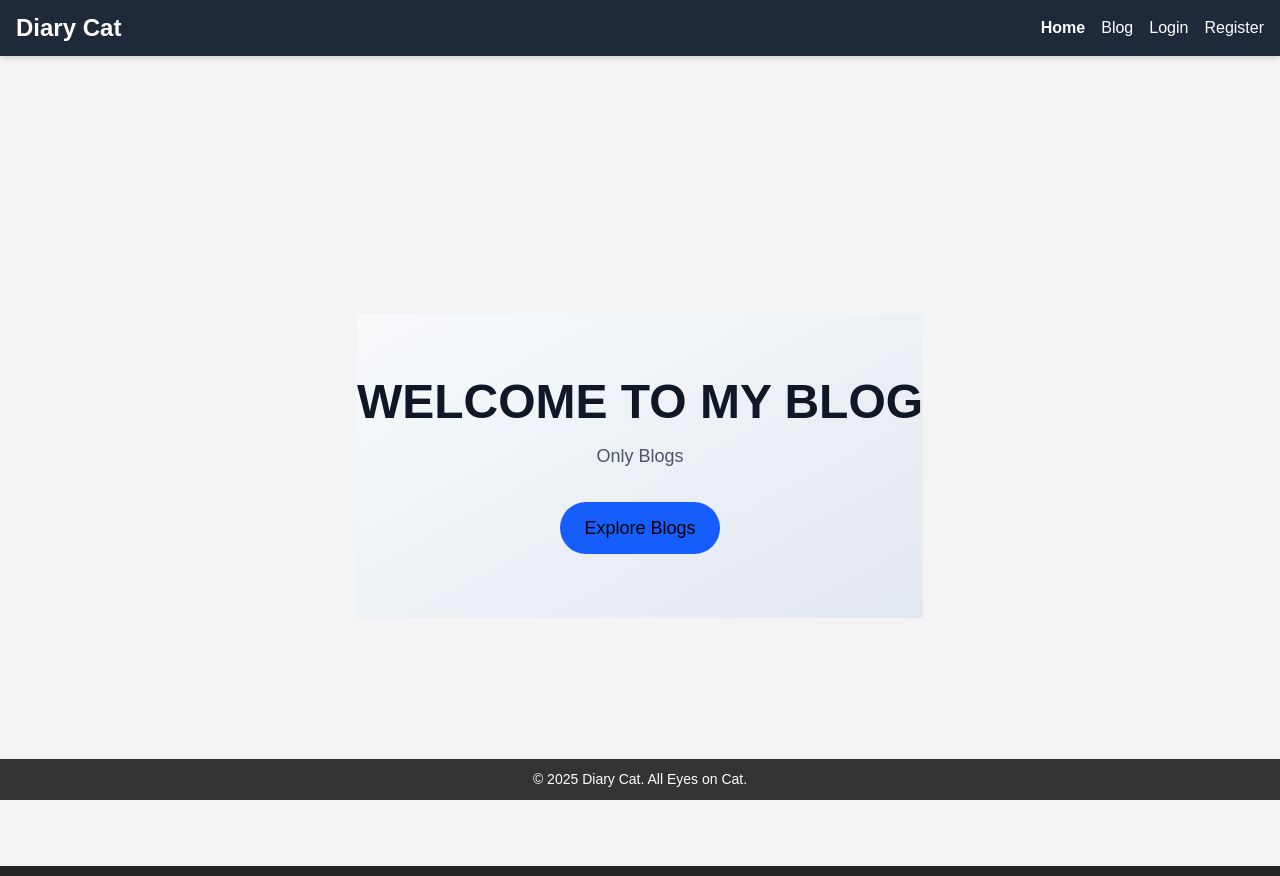
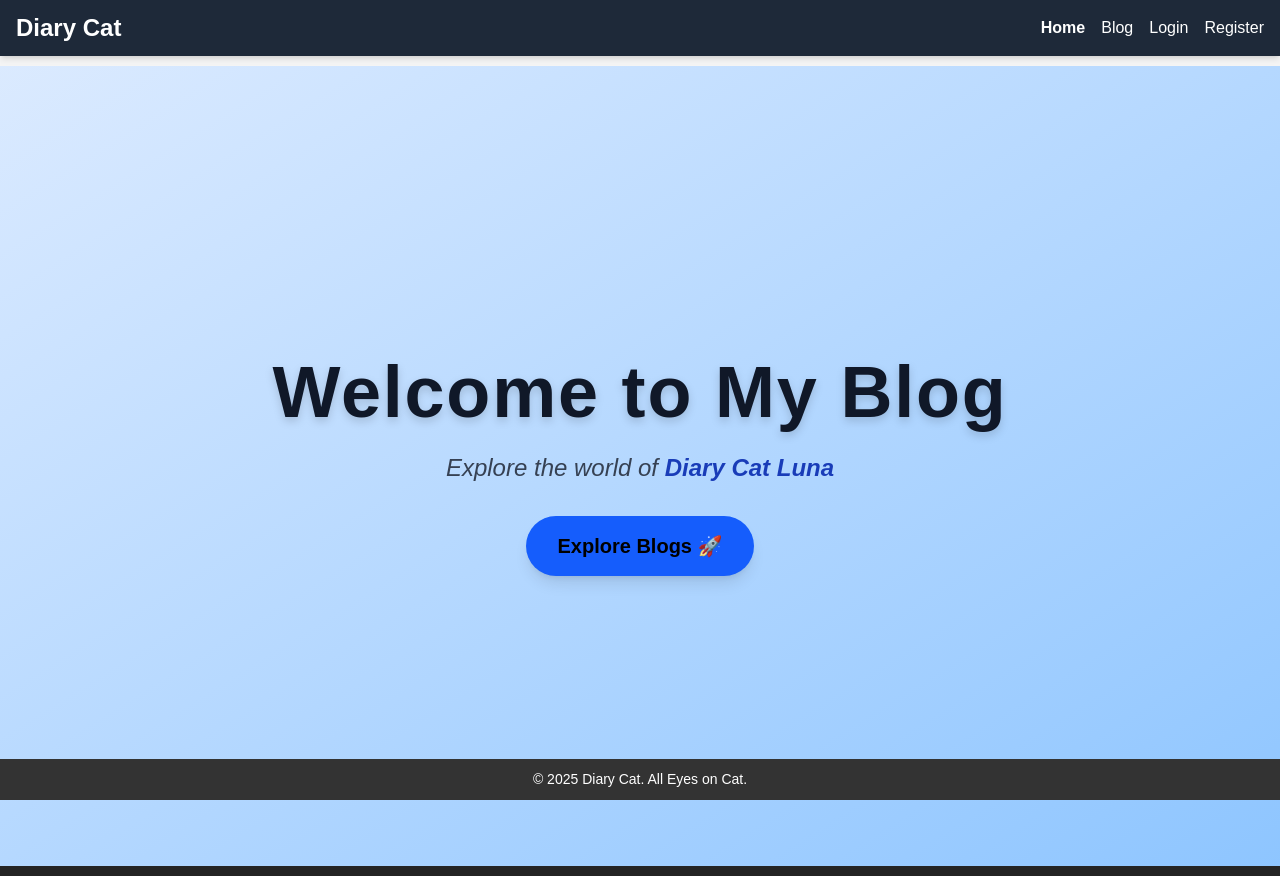
Before and after one commit to LuqmanNurhakimRosli/HistoryChannel, a React (Vite) app: page / in a window 1280 px wide. Built offline with nearby package versions, Linux system fonts and the light colour scheme; no server answers.

Commit message:
nice add

```diff
--- a/src/App.css
+++ b/src/App.css
@@ -12,14 +12,17 @@ a {
   text-decoration: none;
   color: inherit;
 }
+.flex-grow {
+  flex-grow: 1;
+}
 
 .main {
   display: flex;
   flex-direction: column;
-  justify-content: center;
+  justify-content: space-between; /* Changed from center to space-between */
   align-items: center;
-  margin-top: 10px;
-  min-height: 100vh;
+  margin: 10px 0;
+  min-height: calc(100vh - 50px); /* Adjust based on footer height */
 }
 
 
--- a/src/blog/BlogDetail.jsx
+++ b/src/blog/BlogDetail.jsx
@@ -53,7 +53,7 @@ const BlogDetail = () => {
     : "Unknown";
 
   return (
-    <div className="max-w-4xl mx-auto px-6 py-8 bg-white shadow-lg rounded-lg">
+    <div className="max-w-4xl mx-auto px-6 py-8 bg-white shadow-lg rounded-lg flex-grow">
       {/* Updated Back button to link to /blog */}
       <Link to="/blog" className="inline-block text-blue-600 hover:text-blue-800 mb-6 font-semibold text-left">
         &larr; Back to Blog
--- a/src/blog/CreateBlog.jsx
+++ b/src/blog/CreateBlog.jsx
@@ -1,6 +1,6 @@
 import { useState } from 'react';
 import { useAuth } from '../context/AuthContext';
-import { db } from '../firebaseConfig'; // Import Firestore config
+import { db } from '../firebaseConfig';
 import { collection, addDoc, serverTimestamp, doc, updateDoc } from 'firebase/firestore';
 import { useNavigate } from 'react-router-dom';
 import { toast } from 'react-toastify';
@@ -11,16 +11,10 @@ const CreateBlog = () => {
   const [content, setContent] = useState('');
   const [loading, setLoading] = useState(false);
   const navigate = useNavigate();
-
-  console.log("Logged-in User:", user);
-
-  // Get admin email from Vite environment variable
   const adminEmail = import.meta.env.VITE_ADMIN_EMAIL;
 
   const handleSubmit = async (e) => {
     e.preventDefault();
-
-    // Admin check
     if (!user || user.email !== adminEmail) {
       toast.error("You are not authorized to post.");
       return;
@@ -28,7 +22,6 @@ const CreateBlog = () => {
 
     setLoading(true);
     try {
-      // Save blog post to Firebase Firestore
       const docRef = await addDoc(collection(db, "blog"), {
         title,
         content,
@@ -38,14 +31,10 @@ const CreateBlog = () => {
         createdAt: serverTimestamp(),
       });
 
-      // Update the authorId if necessary
       await updateAuthorId(docRef.id, user.uid);
-
       toast.success("Post created successfully!");
       setTitle('');
       setContent('');
-
-      // Redirect to the blog page
       navigate('/blog');
     } catch (error) {
       console.error("Error creating post:", error);
@@ -56,9 +45,9 @@ const CreateBlog = () => {
   };
 
   const updateAuthorId = async (blogId, newAuthorId) => {
-    const blogRef = doc(db, "blog", blogId); // Reference to the blog document
+    const blogRef = doc(db, "blog", blogId);
     await updateDoc(blogRef, {
-      authorId: newAuthorId // Update the authorId
+      authorId: newAuthorId
     });
   };
 
@@ -88,9 +77,7 @@ const CreateBlog = () => {
             />
             <button
               type="submit"
-              className={`px-6 py-3 text-white rounded-lg transition ${
-                loading ? "bg-gray-400" : "bg-blue-500 hover:bg-blue-600"
-              }`}
+              className={`px-6 py-3 text-white rounded-lg transition ${loading ? "bg-gray-400" : "bg-blue-500 hover:bg-blue-600"}`}
               disabled={loading}
             >
               {loading ? "Posting..." : "Add Post"}
--- a/src/blog/ManageBlog.jsx
+++ b/src/blog/ManageBlog.jsx
@@ -14,19 +14,10 @@ const ManageBlog = () => {
       const fetchBlogs = async () => {
         try {
           const allBlogs = await blogApi.getPosts();
-          console.log("Fetched blogs:", allBlogs);  // Debugging
-
           if (!Array.isArray(allBlogs)) {
             throw new Error("Invalid blog data format.");
           }
-
-          const userBlogs = allBlogs.filter(blog => {
-            console.log("Checking blog authorId:", blog.authorId, "against user UID:", user.uid);
-            return blog.authorId === user.uid;  // Ensure blog has an ID
-          });
-
-          console.log("User blogs after filtering:", userBlogs);  // Log filtered blogs
-
+          const userBlogs = allBlogs.filter(blog => blog.authorId === user.uid);
           setBlogs(userBlogs);
         } catch (error) {
           console.error("Error fetching blogs:", error);
@@ -51,7 +42,7 @@ const ManageBlog = () => {
             <p className="text-gray-600">{blog.content.slice(0, 100)}...</p>
             <button
               className="text-blue-500 mt-4"
-              onClick={() => navigate(`${blog.id}`)}  // Ensure this matches your route
+              onClick={() => navigate(`${blog.id}`)}
             >
               Edit / Delete
             </button>
--- a/src/dashboard/Dashboard.jsx
+++ b/src/dashboard/Dashboard.jsx
@@ -2,10 +2,10 @@
 
 const Dashboard = () => {
   return (
-    <div>
-      <h1>Dashboard</h1>
-      <div>
-
+    <div className="bg-gray-100 flex-grow flex flex-col items-center justify-center py-16">
+      <h1 className="text-5xl font-bold mb-4 text-gray-800">Dashboard</h1>
+      <div className="text-lg text-gray-600 text-center">
+        <p>Welcome to your dashboard! Here you can manage your blog posts.</p>
       </div>
     </div>
   );
--- a/src/layouts/PostLayout.jsx
+++ b/src/layouts/PostLayout.jsx
@@ -2,8 +2,8 @@ import { Outlet, NavLink } from "react-router-dom";
 
 const PostLayout = () => {
   return (
-    <div className="min-h-screen bg-gray-50 flex flex-col items-center p-8">
-      <div className="w-full max-w-4xl bg-white shadow-md rounded-lg p-6">
+    <div className="min-h-screen bg-gray-50 flex flex-col">
+      <div className="flex-grow w-full max-w-4xl bg-white shadow-lg rounded-lg p-6 mx-auto mt-8">
         <nav className="flex space-x-4 border-b-2 pb-2 mb-4">
           <NavLink
             className={({ isActive }) =>
--- a/src/pages/Blog.jsx
+++ b/src/pages/Blog.jsx
@@ -33,7 +33,7 @@ function Blog() {
   };
 
   return (
-    <section className="py-16 bg-gray-50">
+    <section className="w-full py-8 bg-gray-50 flex-grow">
       <div className="container mx-auto px-4">
         <h1 className="text-5xl font-extrabold text-center text-gray-800 mb-12">
           Latest Blog Posts
--- a/src/pages/Home.css
+++ b/src/pages/Home.css
@@ -1,54 +1,16 @@
-/* Home.css */
+body {
+  font-family: 'Poppins', sans-serif;
+}
 
-/* Define the animation for sliding the words in */
-@keyframes slideIn {
+.bg-gradient-to-br {
+  animation: gradientMove 8s infinite alternate;
+}
+
+@keyframes gradientMove {
   0% {
-    transform: translateX(100%);
-    opacity: 0;
+    background-position: left;
   }
   100% {
-    transform: translateX(0);
-    opacity: 1;
+    background-position: right;
   }
 }
-
-.animate-slideIn {
-  display: inline-block;
-  opacity: 0;
-  animation: slideIn 1s forwards;
-}
-
-/* Apply a delay to each word */
-.animate-delay-1 {
-  animation-delay: 0s;
-}
-
-.animate-delay-2 {
-  animation-delay: 1s;
-}
-
-.animate-delay-3 {
-  animation-delay: 2s;
-}
-
-.animate-delay-4 {
-  animation-delay: 3s;
-}
-
-.animate-delay-5 {
-  animation-delay: 4s;
-}
-
-/* Additional styles for the section */
-.bg-gray-50 {
-  background-image: linear-gradient(to bottom right, #f8fafc, #e2e8f0);
-}
-
-/* Button styles */
-button {
-  transition: background-color 0.3s ease, transform 0.3s ease;
-}
-
-button:hover {
-  transform: scale(1.05);
-}
--- a/src/pages/Home.jsx
+++ b/src/pages/Home.jsx
@@ -2,15 +2,20 @@ import './Home.css'; // Import the Home.css file
 
 function Home() {
   return (
-    <section className="bg-gray-50 py-16">
-      <div className="container mx-auto text-center">
-        <h1 className="text-5xl font-extrabold text-gray-900 mb-4">
-          WELCOME TO MY BLOG
+    <section className="w-full bg-gradient-to-br from-blue-100 to-blue-300 min-h-screen flex items-center justify-center text-center">
+      <div className="container mx-auto px-6">
+        <h1 className="text-6xl md:text-7xl font-extrabold text-gray-900 mb-6 drop-shadow-lg tracking-wide">
+          Welcome to My Blog
         </h1>
-        <p className="text-lg text-gray-600 mb-8">Only Blogs</p>
+        <p className="text-xl md:text-2xl text-gray-700 mb-8 italic">
+          Explore the world of <span className="font-semibold text-blue-800">Diary Cat Luna</span>
+        </p>
         <div className="mt-8">
-          <a href="/blog" className="inline-block px-6 py-3 text-lg text-white bg-blue-600 hover:bg-blue-700 rounded-full transition-all duration-300">
-            Explore Blogs
+          <a
+            href="/blog"
+            className="inline-block px-8 py-4 text-xl font-semibold text-white bg-blue-600 hover:bg-blue-800 rounded-full shadow-lg transition-all duration-300 transform hover:scale-105"
+          >
+            Explore Blogs 🚀
           </a>
         </div>
       </div>
```
Also changed, not shown: src/blog/EditBlog.jsx (+0 -9 lines).
